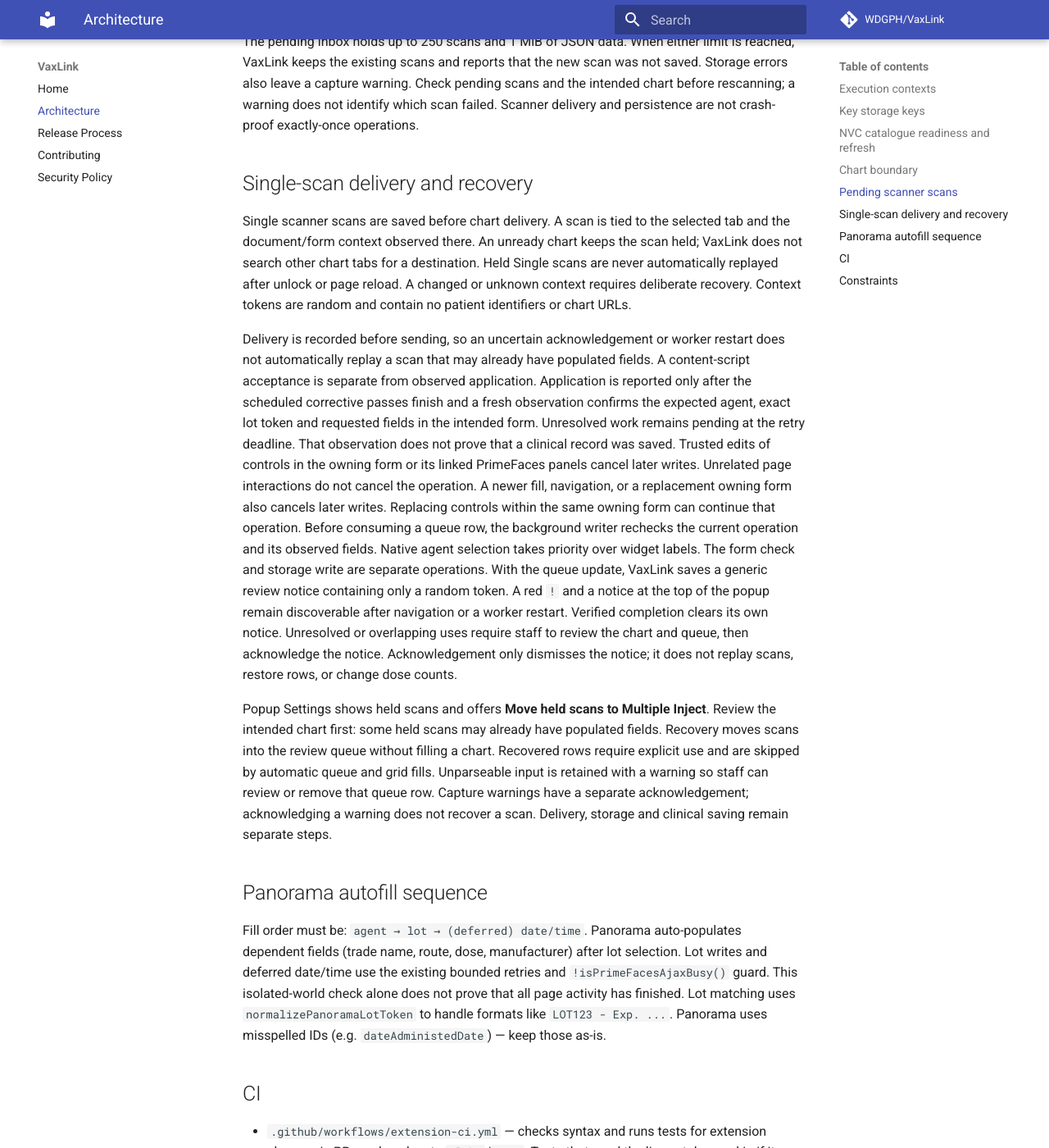
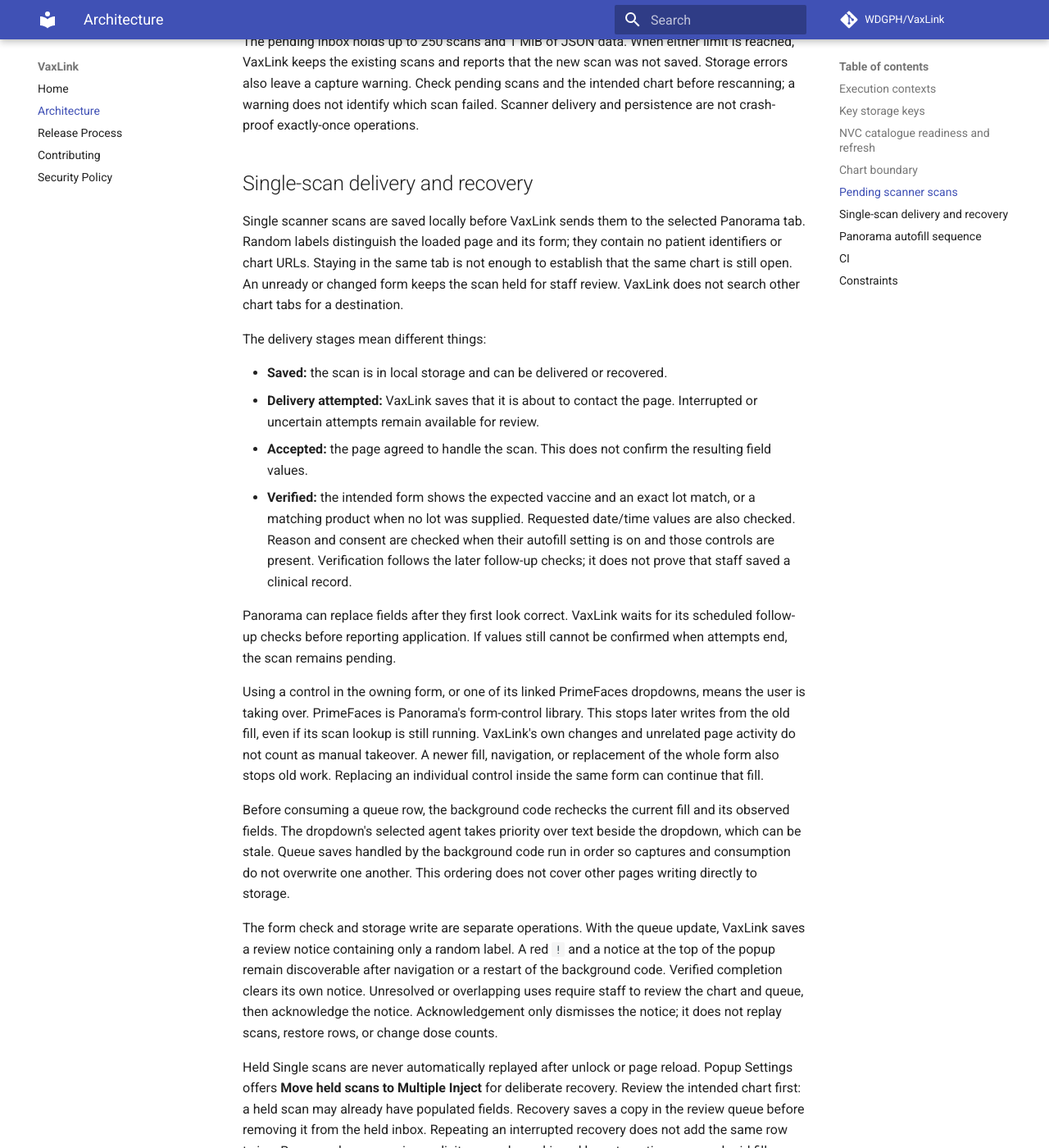
Before and after one commit to WDGPH/VaxLink, an MkDocs documentation site: the page built from docs/architecture.md, in a window 1280 px wide and 1400 px high, scrolled down 2585 px. Shown: the whole window at 82% size. Built offline with MkDocs 1.6.1 and Material for MkDocs 9.7.7, drawn with Linux system fonts in a browser that asks for light colours; comment, search, counter and statistics services are not loaded; some of the changed text lies outside the part shown.

Commit message:
docs: explain Panorama fill safety and recovery

```diff
--- a/docs/architecture.md
+++ b/docs/architecture.md
@@ -104,41 +104,61 @@
 
 ## Single-scan delivery and recovery
 
-Single scanner scans are saved before chart delivery. A scan is tied to the
-selected tab and the document/form context observed there. An unready chart
-keeps the scan held; VaxLink does not search other chart tabs for a destination.
-Held Single scans are never automatically replayed after unlock or page reload.
-A changed or unknown context requires deliberate recovery. Context tokens are
-random and contain no patient identifiers or chart URLs.
+Single scanner scans are saved locally before VaxLink sends them to the selected
+Panorama tab. Random labels distinguish the loaded page and its form; they contain
+no patient identifiers or chart URLs. Staying in the same tab is not enough to
+establish that the same chart is still open. An unready or changed form keeps the
+scan held for staff review. VaxLink does not search other chart tabs for a destination.
 
-Delivery is recorded before sending, so an uncertain acknowledgement or worker
-restart does not automatically replay a scan that may already have populated
-fields. A content-script acceptance is separate from observed application.
-Application is reported only after the scheduled corrective passes finish and a
-fresh observation confirms the expected agent, exact lot token and requested
-fields in the intended form. Unresolved work remains pending at the retry deadline.
-That observation does not prove that a clinical record was saved. Trusted edits
-of controls in the owning form or its linked PrimeFaces panels cancel later
-writes. Unrelated page interactions do not cancel the operation. A newer fill,
-navigation, or a replacement owning form also cancels later writes.
-Replacing controls within the same owning form can continue that operation.
-Before consuming a queue row, the background writer rechecks the current operation
-and its observed fields. Native agent selection takes priority over widget labels.
+The delivery stages mean different things:
+
+- **Saved:** the scan is in local storage and can be delivered or recovered.
+- **Delivery attempted:** VaxLink saves that it is about to contact the page.
+  Interrupted or uncertain attempts remain available for review.
+- **Accepted:** the page agreed to handle the scan. This does not confirm the
+  resulting field values.
+- **Verified:** the intended form shows the expected vaccine and an exact lot
+  match, or a matching product when no lot was supplied. Requested date/time
+  values are also checked. Reason and consent are checked when their autofill
+  setting is on and those controls are present. Verification follows the later
+  follow-up checks; it does not prove that staff saved a clinical record.
+
+Panorama can replace fields after they first look correct. VaxLink waits for its
+scheduled follow-up checks before reporting application. If values still cannot
+be confirmed when attempts end, the scan remains pending.
+
+Using a control in the owning form, or one of its linked PrimeFaces dropdowns,
+means the user is taking over. PrimeFaces is Panorama's form-control library.
+This stops later writes from the old fill, even if its scan lookup is still
+running. VaxLink's own changes and unrelated page activity do not count as manual
+takeover. A newer fill, navigation, or replacement of the whole form also stops
+old work. Replacing an individual control inside the same form can continue
+that fill.
+
+Before consuming a queue row, the background code rechecks the current fill and
+its observed fields. The dropdown's selected agent takes priority over text
+beside the dropdown, which can be stale. Queue saves handled by the background
+code run in order so captures and consumption do not overwrite one another.
+This ordering does not cover other pages writing directly to storage.
+
 The form check and storage write are separate operations. With the queue update,
-VaxLink saves a generic review notice containing only a random token. A red `!`
-and a notice at the top of the popup remain discoverable after navigation or a
-worker restart. Verified completion clears its own notice. Unresolved or
+VaxLink saves a review notice containing only a random label. A red `!` and a
+notice at the top of the popup remain discoverable after navigation or a restart
+of the background code. Verified completion clears its own notice. Unresolved or
 overlapping uses require staff to review the chart and queue, then acknowledge
 the notice. Acknowledgement only dismisses the notice; it does not replay scans,
 restore rows, or change dose counts.
 
-Popup Settings shows held scans and offers **Move held scans to Multiple Inject**.
-Review the intended chart first: some held scans may already have populated
-fields. Recovery moves scans into the review queue without filling a chart. Recovered rows
-require explicit use and are skipped by automatic queue and grid fills. Unparseable
-input is retained with a warning so staff can review or remove that queue row.
-Capture warnings have a separate acknowledgement; acknowledging a warning does
-not recover a scan. Delivery, storage and clinical saving remain separate steps.
+Held Single scans are never automatically replayed after unlock or page reload.
+Popup Settings offers **Move held scans to Multiple Inject** for deliberate
+recovery. Review the intended chart first: a held scan may already have populated
+fields. Recovery saves a copy in the review queue before removing it from the
+held inbox. Repeating an interrupted recovery does not add the same row twice.
+Recovered rows require explicit use and are skipped by automatic queue and grid
+fills. Unparseable input is retained with a warning so staff can review or remove
+that row. Capture warnings have a separate acknowledgement; dismissing a warning
+does not recover a scan. Delivery, local storage and clinical saving remain
+separate steps.
 
 ## Panorama autofill sequence
 
```
Also changed, not shown: 3 other files.
